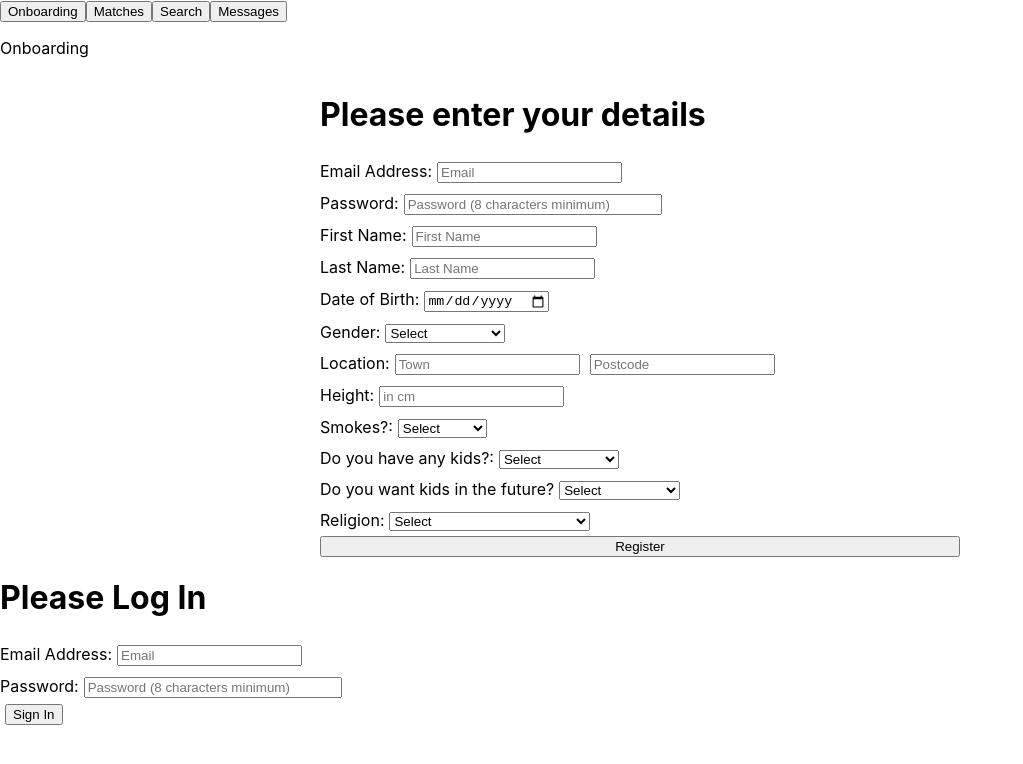
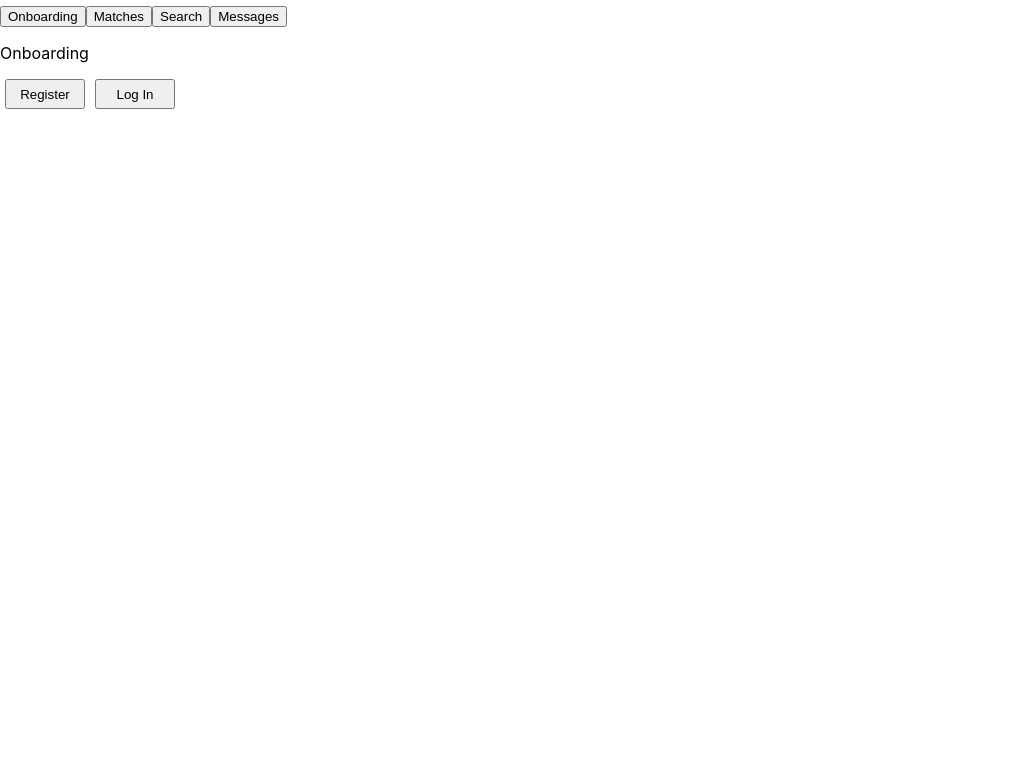
Before and after one commit to russellcs/ft1-dating-app, a React (Create React App) app: page / in a window 1280 px wide. Shown: the top 764 px of the page, without its empty margins (0-1023 px from the left). Built offline with nearby package versions, Linux system fonts and the light colour scheme.

Commit message:
added screens

```diff
--- a/src/components/Onboarding.jsx
+++ b/src/components/Onboarding.jsx
@@ -1,18 +1,20 @@
 import Login from "./Login";
 import Register from "./Register";
 import { useState } from "react";
+import "./Onboarding/onboarding.css";
 
 const Onboarding = (props) => {
   // const [loggedStatus, setLoggedStatus] = useState(false);
+  const [onBoardingScreen, setOnBoardingScreen] = useState();
   return (
     <>
       <p>Onboarding</p>
-      <div>
-        <Register users={props.users} />
-      </div>
-      <div>
-        <Login users={props.users} />
-      </div>
+      <nav className="onBoarding">
+        <button onClick={() => setOnBoardingScreen(0)}>Register</button>
+        <button onClick={() => setOnBoardingScreen(1)}>Log In</button>
+      </nav>
+      <div>{onBoardingScreen === 0 && <Register users={props.users} />}</div>
+      <div>{onBoardingScreen === 1 && <Login users={props.users} />}</div>
     </>
   );
 };
--- a/src/components/Register/RegisterPartOne.jsx
+++ b/src/components/Onboarding/RegisterPartOne.jsx
@@ -1,6 +1,7 @@
-const RegisterPartOne = () => {
+const RegisterPartOne = (props) => {
   return (
     <>
+      <h1>Please enter your details</h1>
       <div className="formRow">
         <label>
           Email Address:
@@ -31,6 +32,11 @@ const RegisterPartOne = () => {
           <input type="name" placeholder="Last Name" name="lastName" />
         </label>
       </div>
+      <nav>
+        <button className="nextButton" onClick={() => props.setRegScreen(1)}>
+          Next
+        </button>
+      </nav>
     </>
   );
 };
--- a/src/components/Register/RegisterPartThree.jsx
+++ b/src/components/Onboarding/RegisterPartThree.jsx
@@ -1,8 +1,9 @@
 import { religions, wantKids, smokes } from "../../config/formConfig";
 
-const RegisterPartThree = () => {
+const RegisterPartThree = (props) => {
   return (
     <>
+      <h1>Please enter your details</h1>
       <div className="formRow">
         <label>
           Smokes?:
@@ -61,6 +62,12 @@ const RegisterPartThree = () => {
           </select>
         </label>
       </div>
+      <nav>
+        <button className="backButton" onClick={() => props.setRegScreen(1)}>
+          Back
+        </button>
+      </nav>
+      <input className="submit" type="submit" value="Register"></input>
     </>
   );
 };
--- a/src/components/Register/RegisterPartTwo.jsx
+++ b/src/components/Onboarding/RegisterPartTwo.jsx
@@ -1,8 +1,9 @@
 import { genders } from "../../config/formConfig";
 
-const RegisterPartTwo = () => {
+const RegisterPartTwo = (props) => {
   return (
     <>
+      <h1>Please enter your details</h1>
       <div className="formRow">
         <label>
           Date of Birth:
@@ -37,6 +38,12 @@ const RegisterPartTwo = () => {
           <input type="number" placeholder="in cm" name="height" />
         </label>
       </div>
+      <nav>
+        <button onClick={() => props.setRegScreen(0)}>Back</button>
+        <button className="nextButton" onClick={() => props.setRegScreen(2)}>
+          Next
+        </button>
+      </nav>
     </>
   );
 };
--- /dev/null
+++ b/src/components/Onboarding/onboarding.css
@@ -0,0 +1,5 @@
+.onBoarding > button {
+  height: 30px;
+  width: 80px;
+  margin: 0px 5px;
+}
--- a/src/components/Register/register.css
+++ b/src/components/Onboarding/register.css
@@ -12,7 +12,7 @@
 }
 
 .submit {
-  width: 50vw;
+  width: 40vw;
   display: block;
   margin: auto;
 }
@@ -28,3 +28,15 @@ input[type="password"] {
 select {
   margin: 0px 5px;
 }
+
+.nextButton {
+  float: right;
+}
+
+.backButton {
+  float: left;
+}
+
+nav {
+  margin-top: 5px;
+}
--- a/src/components/Register.jsx
+++ b/src/components/Register.jsx
@@ -1,14 +1,15 @@
 import { useState } from "react";
 import { schema, joiDataReorder } from "../config/formConfig";
-import "./Register/register.css";
+import "./Onboarding/register.css";
 import Joi from "joi";
-import RegisterPartOne from "./Register/RegisterPartOne";
-import RegisterPartTwo from "./Register/RegisterPartTwo";
-import RegisterPartThree from "./Register/RegisterPartThree";
+import RegisterPartOne from "./Onboarding/RegisterPartOne";
+import RegisterPartTwo from "./Onboarding/RegisterPartTwo";
+import RegisterPartThree from "./Onboarding/RegisterPartThree";
 
 const Register = (props) => {
-  let [data, setData] = useState({});
-  let [errors, setErrors] = useState({});
+  const [data, setData] = useState({});
+  const [errors, setErrors] = useState({});
+  const [regScreen, setRegScreen] = useState(0);
 
   const onSubmit = () => {
     //will send the data to be added to users
@@ -45,11 +46,11 @@ const Register = (props) => {
           onSubmit={onSubmit}
           name="registerForm"
         >
-          <h1>Please enter your details</h1>
-          <RegisterPartOne />
-          <RegisterPartTwo />
-          <RegisterPartThree />
-          <input className="submit" type="submit" value="Register"></input>
+          {regScreen === 0 && <RegisterPartOne setRegScreen={setRegScreen} />}
+          {regScreen === 1 && <RegisterPartTwo setRegScreen={setRegScreen} />}
+          {regScreen === 2 && <RegisterPartThree setRegScreen={setRegScreen} />}
+
+
         </form>
       </div>
     </>
```
